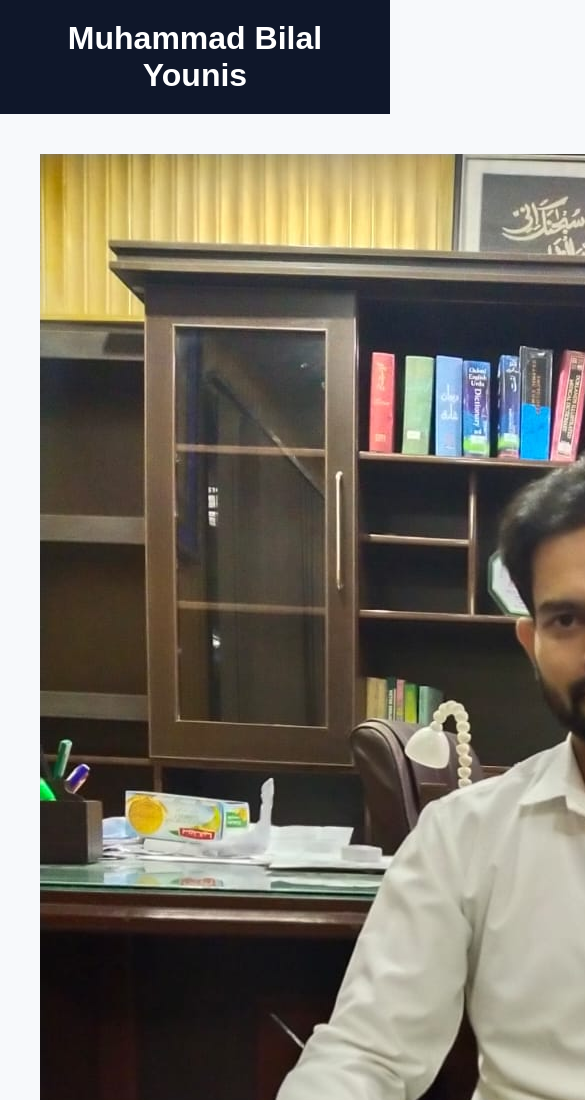
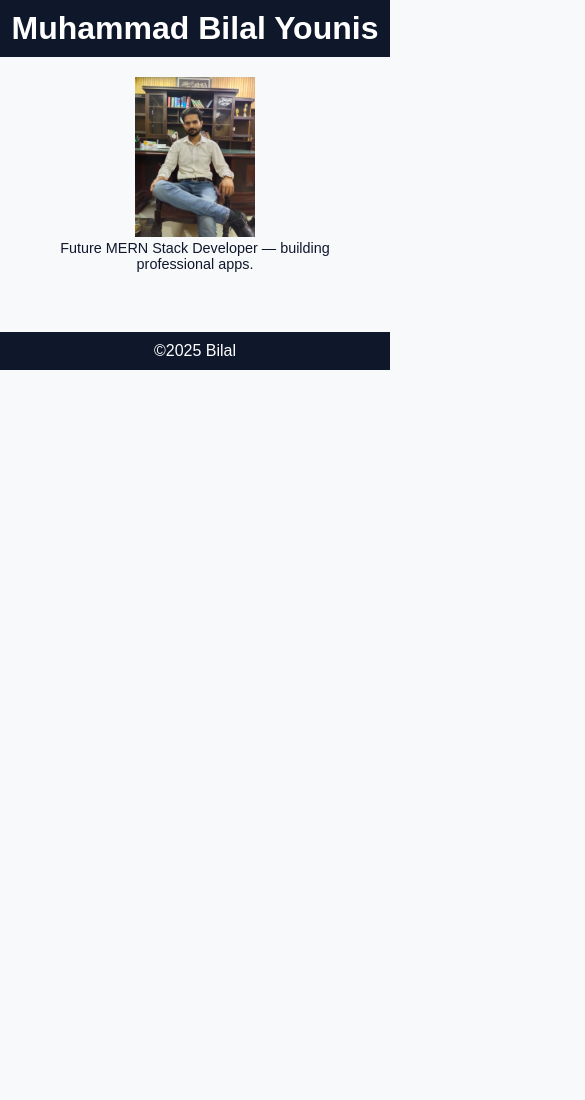
Before and after one commit to BilalYounis4617/portfolio-landing, a plain HTML site: page index.html in a window 390 px wide. Shown: the top 1100 px of the page, 585 px wide, since content can reach past the window. After the commit the page ends 844 px from the top, so only its background shows below. Drawn offline with Linux system fonts and the light colour scheme.

Commit message:
Organize assets and move CSS into css folder

```diff
--- a/styles.css
+++ b/css/styles.css
@@ -25,3 +25,16 @@ body{
     color:#fff;
     margin-top: 40px;
 }
+
+@media(max-width:600px){
+    .header{
+        padding: 10px;
+    }
+    .hero{
+        padding: 20px;
+        font-size: 0.9rem;
+    }
+    img{
+        width:120px;
+    }
+}
--- a/index.html
+++ b/index.html
@@ -3,8 +3,9 @@
 <head>
     <meta charset="UTF-8">
     <meta name="viewport" content="width=device-width, initial-scale=1.0">
+    <meta name="description" content="Personal portfolio of Bilal Younis, future MERN stack developer">
     <title> Muhammad Bilal Younis | Portfolio</title>
-    <link rel="stylesheet" href="styles.css">
+    <link rel="stylesheet" href="./css/styles.css">
 </head>
 <body>
     <header class="header">
```
